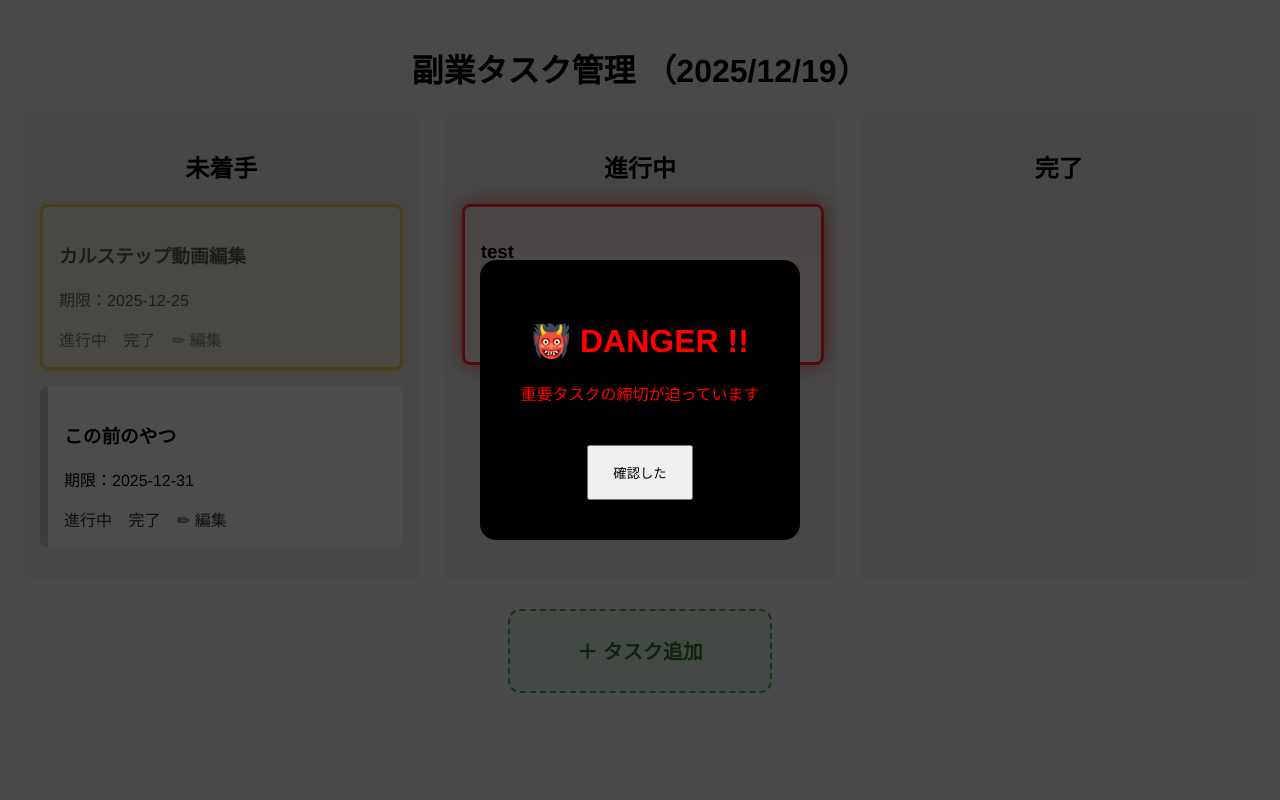
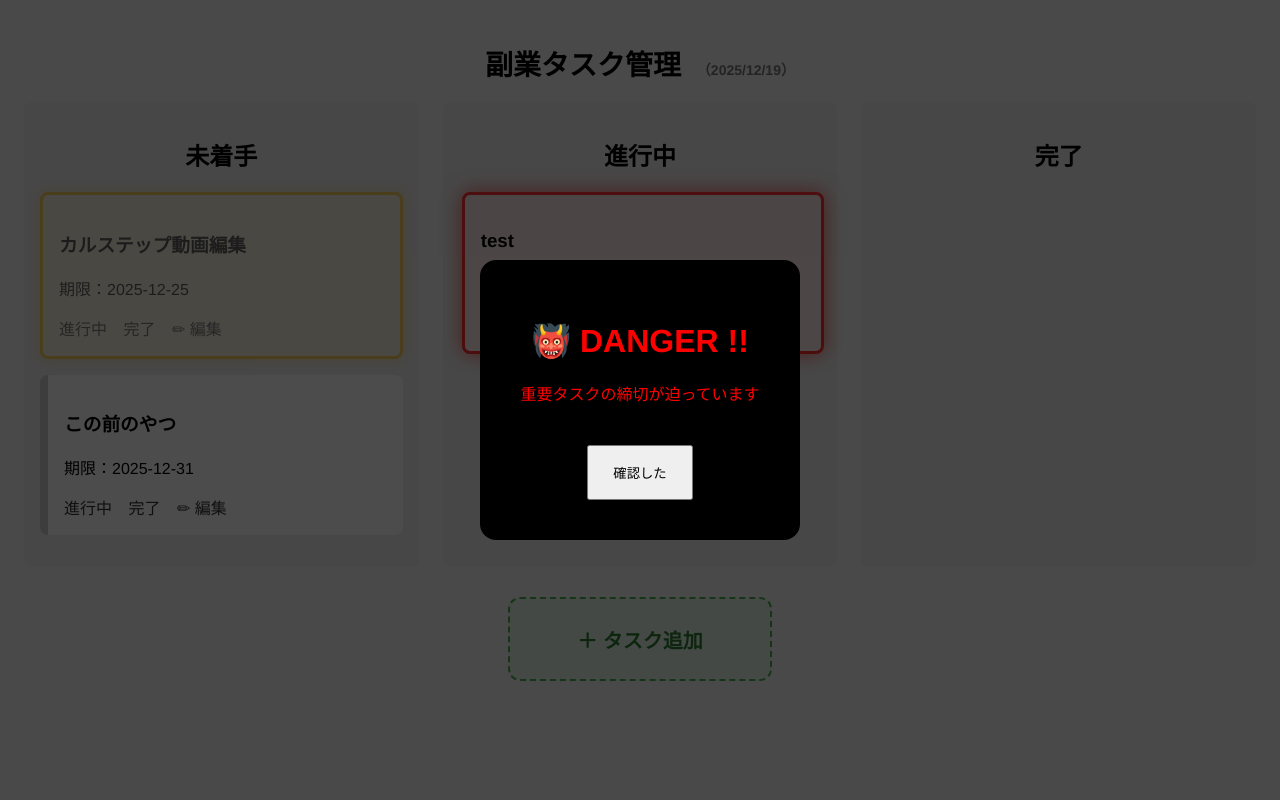
Before and after one commit to primaveratraveler-glitch/newtaskmanagement, a Flask app: page / in a window 1280 px wide. Run offline with Flask 3, Linux system fonts and the light colour scheme; data comes from the database, SQL or seed files in the repository.

Commit message:
Update style.css

```diff
--- a/static/style.css
+++ b/static/style.css
@@ -269,7 +269,6 @@ h1 {
 .task-card.done {
   opacity: 0.6;
   background: #f3f3f3;
-  text-decoration: line-through;
 }
 
 .form-page {
@@ -338,3 +337,13 @@ h1 {
   align-items: center;
   justify-content: center;
 }
+
+.page-title {
+  font-size: 28px;
+}
+
+.today {
+  font-size: 14px;
+  color: #777;
+  margin-left: 8px;
+}
```
